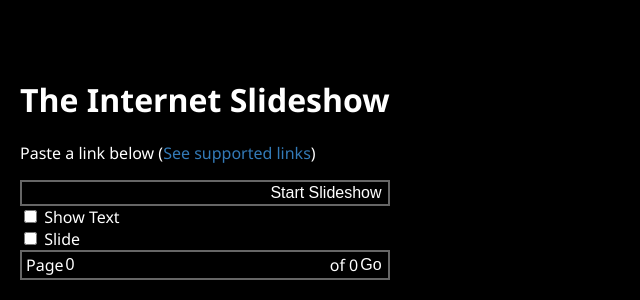
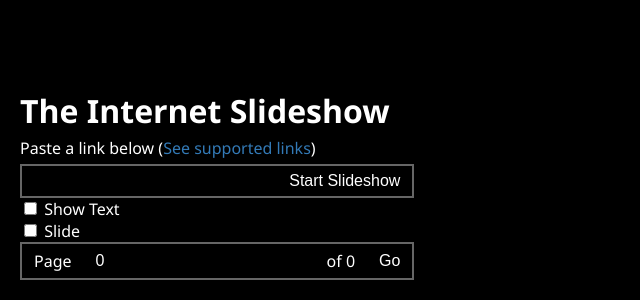
Before and after one commit to 89netraM/slideshow, an Angular app: page / in a window 1280 px wide. Shown: the part 500-800 px from the top of the page, without its empty margins (0-640 px from the left). Built offline with nearby package versions, Linux system fonts and the light colour scheme.

Commit message:
Perfect CSS for the controls 🎉

```diff
--- a/src/app/app.component.html
+++ b/src/app/app.component.html
@@ -1,7 +1,7 @@
 <div id="image-area">
 
 </div>
-<div id="controls">
+<div id="controls" class="show">
 	<h1>The Internet Slideshow</h1>
 	<p>Paste a link below (<a (click)="openInfo()">See supported links</a>)</p>
 
--- a/src/app/app.component.scss
+++ b/src/app/app.component.scss
@@ -1,30 +1,30 @@
-:host {
-	color: #ffffff;
-	font-family: "Segoe UI", Tahoma, Geneva, Verdana, sans-serif;
-	background-color: #000000;
-
-	a {
-		color: #337ab7;
-
-		&:hover {
-			color: #57a3e6;
-			text-decoration: underline;
-			cursor: pointer;
-		}
-	}
-
 #controls {
 	padding: 20px;
 
-		background-color: hsla(0, 0%, 0%, 0.5);
+	border-top-right-radius: 25px;
+	background-color: rgba(0, 0, 0, 0.5);
 	backdrop-filter: blur(2px);
+	opacity: 0;
 
 	position: absolute;
 	left: 0px;
+	right: 0px;
 	bottom: 0px;
 
+	@media screen and (min-width: 480px) {
+		right: inherit;
+	}
+
+	&.show, &:hover {
+		opacity: 1;
+	}
+
+	h1, p {
+		margin-top: 0px;
+		margin-bottom: 5px;
+	}
+
 	.input-group {
-			padding: 2px 4px;
 		display: flex;
 		align-items: stretch;
 
@@ -32,7 +32,7 @@
 
 		* {
 			margin: 0px;
-				padding: 0px;
+			padding: 6px 12px;
 			display: inline;
 
 			vertical-align: middle;
@@ -40,14 +40,16 @@
 			color: #ffffff;
 			background: none;
 			border: none;
-			}
-			input, button {
-				padding: 0px 2px;
+			cursor: default;
 		}
 		input {
 			flex-grow: 1;
 
+			cursor: text;
 			outline: none !important;
+		}
+		button {
+			cursor: pointer;
 		}
 	}
 
@@ -55,4 +57,3 @@
 		display: block;
 	}
 }
-}
--- a/src/styles.scss
+++ b/src/styles.scss
@@ -1 +1,19 @@
-/* You can add global styles to this file, and also import other style files */
+html, body {
+	color: #ffffff;
+	font-family: "Segoe UI", Tahoma, Geneva, Verdana, sans-serif;
+	background-color: #000000;
+}
+
+* {
+	box-sizing: border-box;
+}
+
+a {
+	color: #337ab7;
+
+	&:hover {
+		color: #57a3e6;
+		text-decoration: underline;
+		cursor: pointer;
+	}
+}
```
Lines whose indentation alone changed are shown as unchanged.
